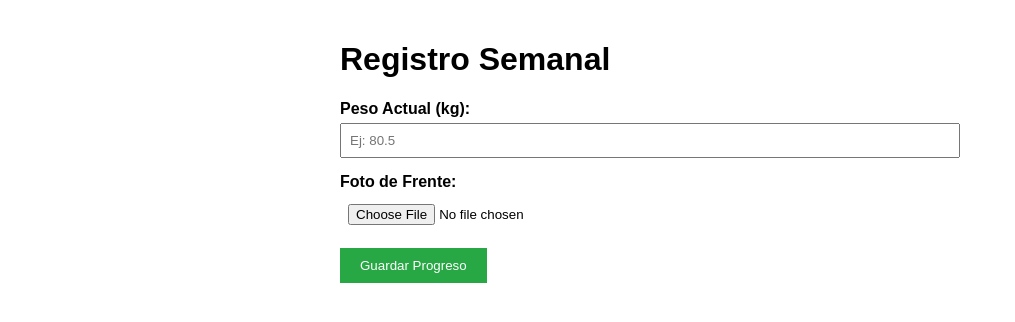
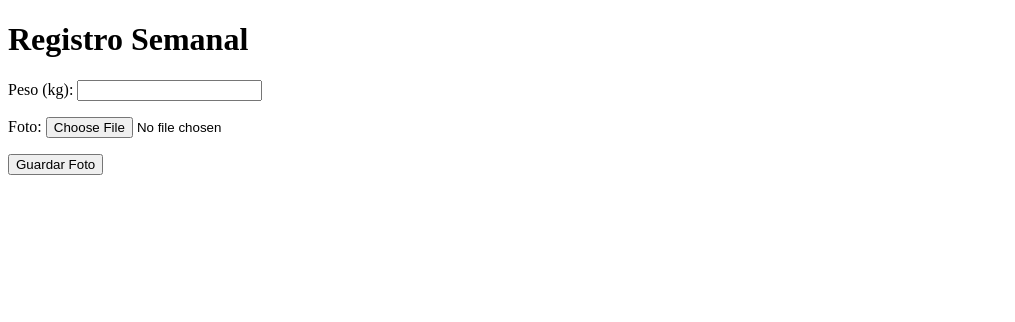
Before and after one commit to hugopablo-ops/aplicacionpt, a Flask app: page / in a window 1280 px wide. Shown: the top 322 px of the page, without its empty margins (0-1015 px from the left). Run offline with Flask 3, Linux system fonts and the light colour scheme.

Commit message:
Update index.html

```diff
--- a/templates/index.html
+++ b/templates/index.html
@@ -2,27 +2,19 @@
 <html lang="es">
 <head>
     <meta charset="UTF-8">
-    <title>Control Personal Trainer</title>
-    <style>
-        body { font-family: sans-serif; max-width: 600px; margin: 0 auto; padding: 20px; }
-        .form-group { margin-bottom: 15px; }
-        label { display: block; margin-bottom: 5px; font-weight: bold; }
-        input { width: 100%; padding: 8px; }
-        button { background-color: #28a745; color: white; padding: 10px 20px; border: none; cursor: pointer; }
-    </style>
+    <title>Subir Progreso</title>
 </head>
 <body>
     <h1>Registro Semanal</h1>
+
     <form action="/subir" method="POST" enctype="multipart/form-data">
-        <div class="form-group">
-            <label>Peso Actual (kg):</label>
-            <input type="number" step="0.1" name="peso" required placeholder="Ej: 80.5">
-        </div>
-        <div class="form-group">
-            <label>Foto de Frente:</label>
-            <input type="file" name="foto" accept="image/*">
-        </div>
-        <button type="submit">Guardar Progreso</button>
+
+        <p>Peso (kg): <input type="number" name="peso" step="0.1" required></p>
+
+        <p>Foto: <input type="file" name="foto" required></p>
+
+        <button type="submit">Guardar Foto</button>
+
     </form>
 </body>
 </html>
```
